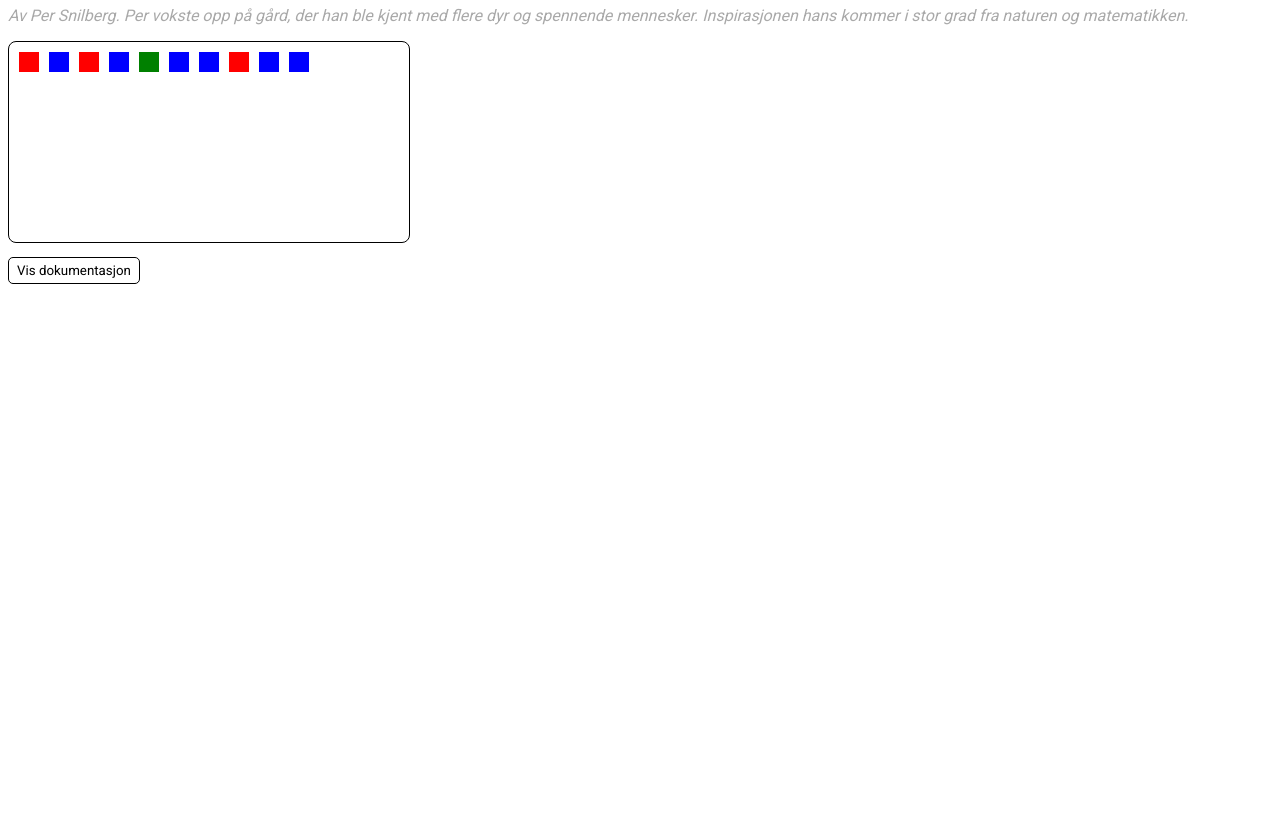
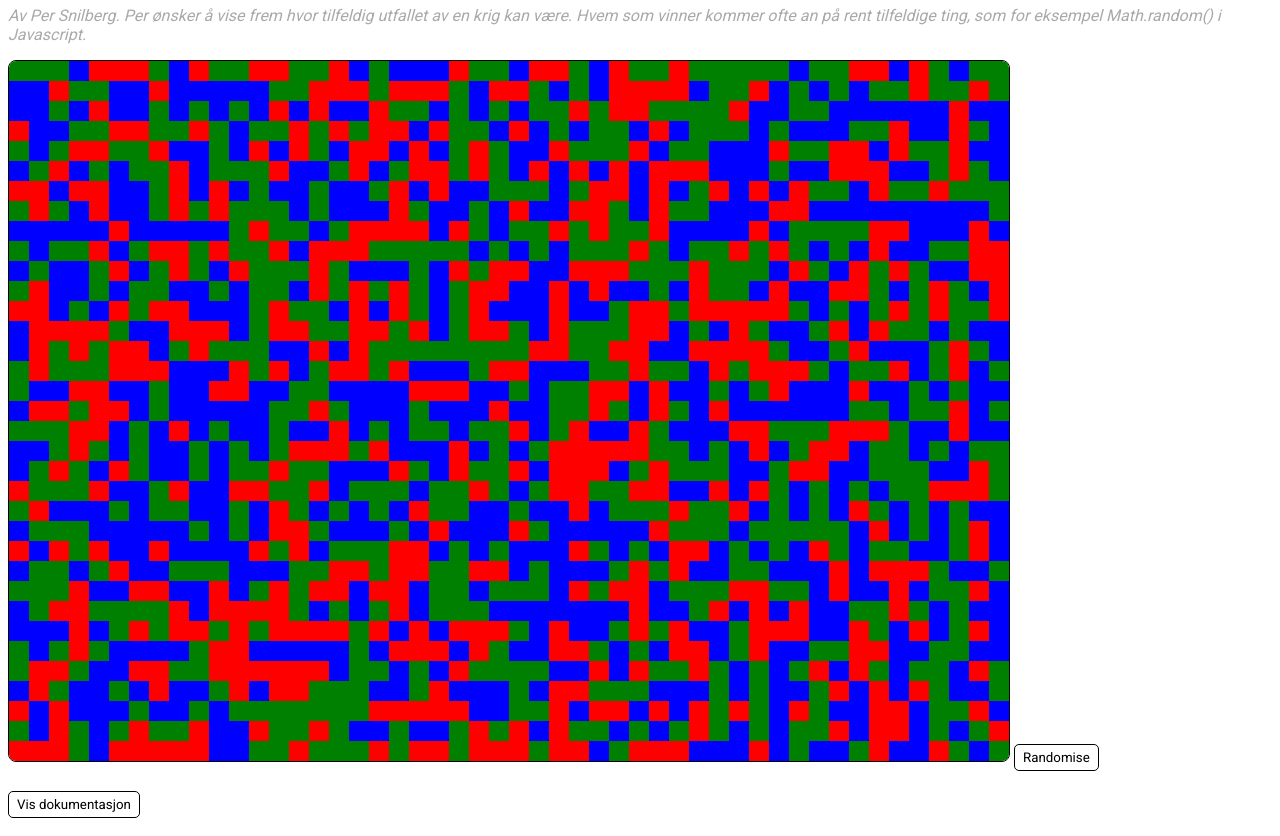
Before and after one commit to mariussd/webutvikling1, a plain HTML site: page index.html in a window 1280 px wide. Shown: the part 75-911 px from the top of the page. Before the commit the page ends 800 px from the top, so only its background shows below. Drawn offline with nearby package versions, Linux system fonts and the light colour scheme.

Commit message:
create functionality for scaling the canvas

```diff
--- a/index.html
+++ b/index.html
@@ -12,16 +12,17 @@
 
 <body>
     <div>
-        <h1 id="mainHeader">Matematikkens vidunder</h1>
+        <h1 id="mainHeader">Fargenes krig</h1>
         <p class="description">
-            Av Per Snilberg. Per vokste opp på gård, der han ble kjent med flere dyr og spennende mennesker. Inspirasjonen hans kommer
-            i stor grad fra naturen og matematikken.
+            Av Per Snilberg. Per ønsker å vise frem hvor tilfeldig utfallet av en krig kan være. Hvem som vinner kommer ofte an på rent
+            tilfeldige ting, som for eksempel Math.random() i Javascript.
         </p>
     </div>
     <div>
-        <canvas id="mainCanvas" width="400" height="200" class="art">
+        <canvas id="mainCanvas" width="1000" height="700" class="art">
 
         </canvas>
+        <button id="randomise" class="btn">Randomise</button>
     </div>
     <div>
         <button id="showDoc" class="btn">Vis dokumentasjon</button>
--- a/main.js
+++ b/main.js
@@ -1,6 +1,8 @@
 let documentationButton = document.getElementById("showDoc");
 let mainHeader = document.getElementById("mainHeader");
 let canvas = document.getElementById("mainCanvas");
+let randomiseButton = document.getElementById("randomise");
+
 let canvasCoordinates = canvas.getBoundingClientRect();
 let ctx = canvas.getContext("2d");
 
@@ -9,20 +11,31 @@ const colors = ["blue", "green", "red"];
 let canvasElements = [];
 
 documentationButton.addEventListener("click", showDocumentation);
+randomiseButton.addEventListener("click", draw);
 mainHeader.addEventListener("mouseover", function() {
     mainHeader.style.color = "blue";
 });
+
+// event listener for changing the color of the header
 mainHeader.addEventListener("mouseleave", function() {
     mainHeader.style.color = "black";
 });
+
+// event listener for the canvas
 canvas.addEventListener("click", function(event) {
-    console.log("hey");
+    // handler for checking if the click hit one of the boxes
     canvasElements.forEach(function(element) {
         if (element.isClicked(event.clientX, event.clientY)) {
-            console.log("JA????");
             element.changeColor();
         }
     });
+});
+
+// event listener med jQuery
+$(window).keypress(function(e) {
+    if (e.which === 32) {
+        draw();
+    }
 });
 
 function drawArt() {
@@ -48,6 +61,7 @@ function Square(x, y, width, height, color) {
             this.color = colors[parseInt(Math.random() * colors.length)];
         }
 
+        // draws the whole array again
         drawArt();
     };
 
@@ -75,35 +89,41 @@ function showDocumentation() {
     console.log("Jadda");
 }
 
-function main() {
-    let squareCount = 10;
+function draw() {
+    if (canvasElements.length !== 0) {
+        canvasElements = [];
+    }
 
-    let spaceBetween = 10;
-    let startingX = 10;
-    let startingY = 10;
-    let standardWidth = 20;
+    let spaceBetween = 0; // space between the squares
+    let startingX = 0; // the starting x within the canvas
+    let startingY = 0; // the starting y within the canvas
+    let standardWidth = 20; // standard width of the squares
 
-    for (i = 0; i < squareCount; i++) {
+    let squareCountX = Math.round(
+        (canvasCoordinates.x + canvas.width) / standardWidth
+    );
+    let squareCountY = Math.round(
+        (canvasCoordinates.y + canvas.height) / standardWidth
+    );
+
+    console.log(squareCountX);
+    console.log(squareCountY);
+
+    for (i = 0; i < squareCountY; i++) {
+        for (j = 0; j < squareCountX; j++) {
             addElement(
                 new Square(
-                startingX + standardWidth * i + spaceBetween * i,
-                startingY,
+                    startingX + standardWidth * j + spaceBetween * j,
+                    startingY + standardWidth * i + spaceBetween * i,
                     standardWidth,
                     standardWidth,
                     colors[parseInt(Math.random() * colors.length)]
                 )
             );
         }
+    }
 
-    // s1 = new Square(10, 10, 20, 20, "red");
-    // s3 = new Square(40, 10, 20, 20, "green");
-    // s2 = new Square(70, 10, 20, 20, "blue");
-    // addElement(s1);
-    // addElement(s2);
-    // addElement(s3);
-
-    console.log(canvasElements);
     drawArt();
 }
 
-main();
+draw();
```
Lines whose indentation alone changed are shown as unchanged.
